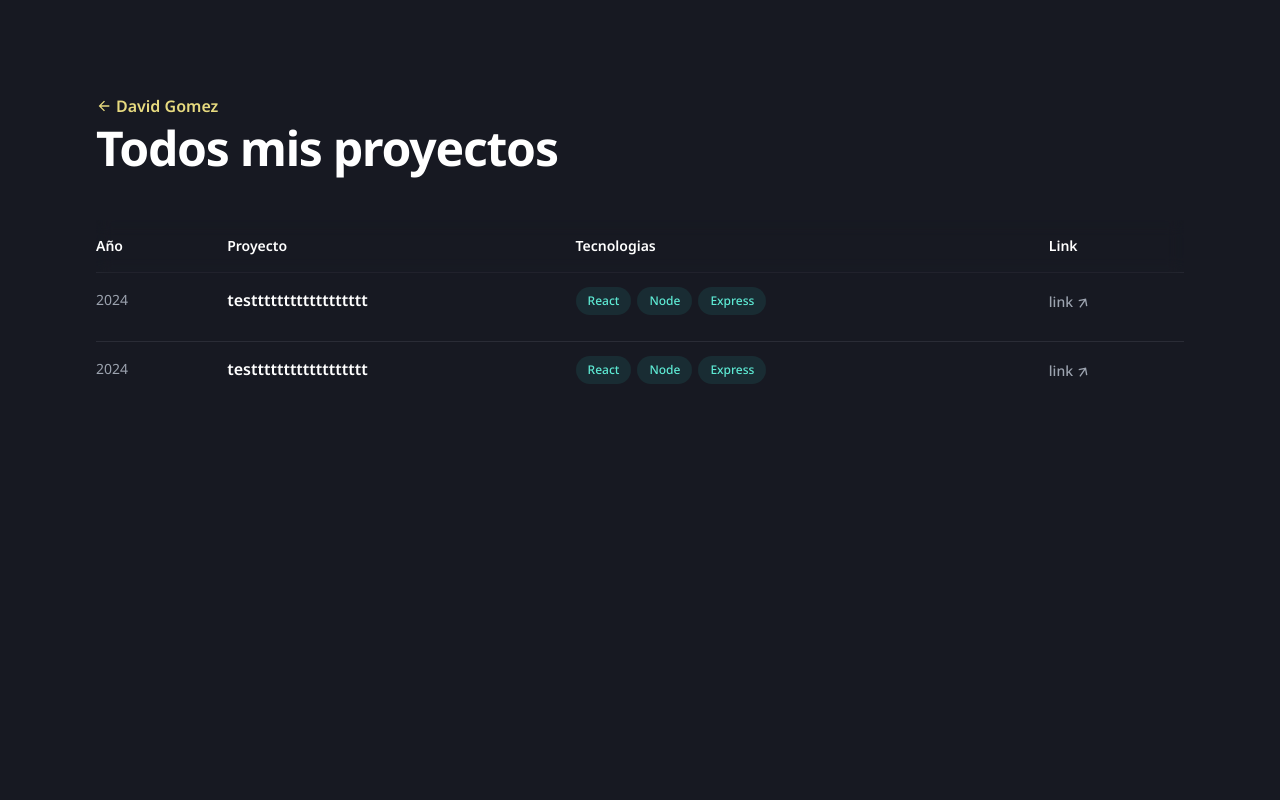
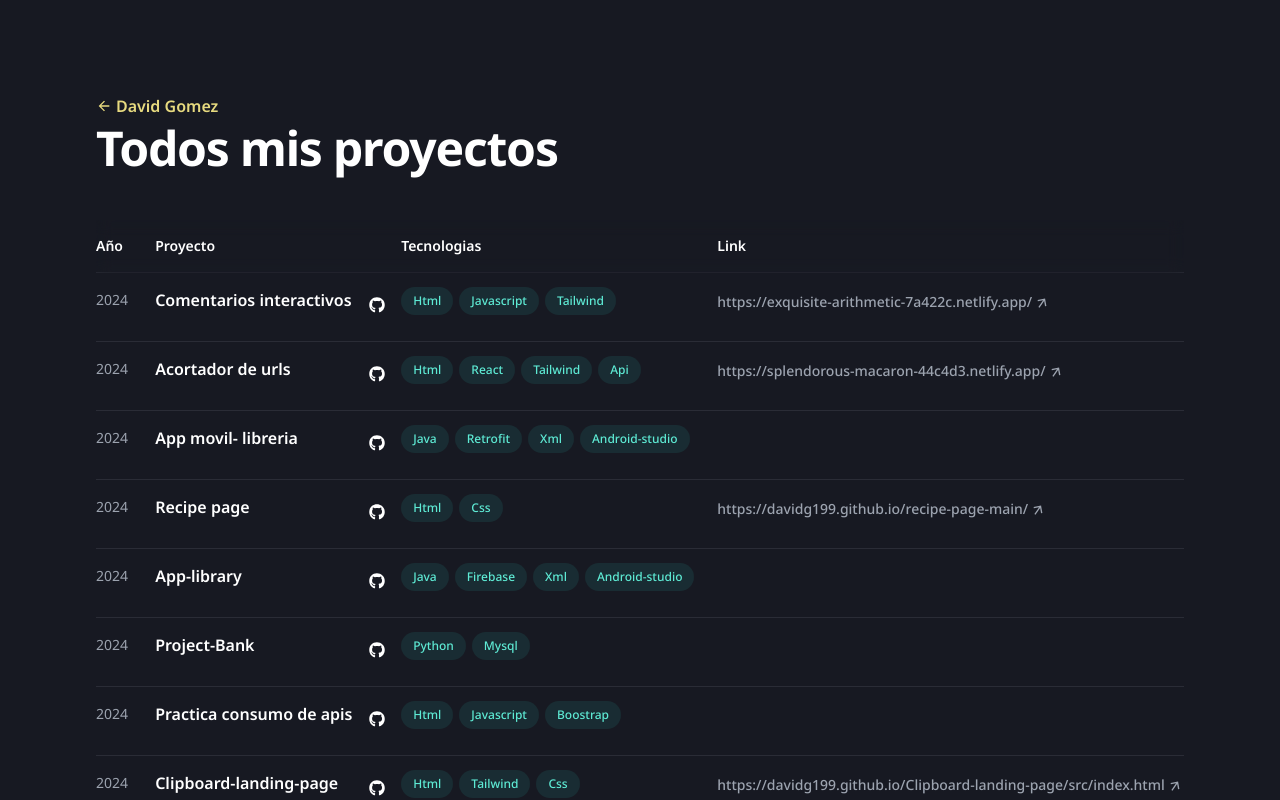
Before and after one commit to davidG199/Portafolio-web, a React (Vite) app: page /ProjectsPage in a window 1280 px wide. Shown: the top 800 px of the page. Built offline with nearby package versions, Linux system fonts and the light colour scheme.

Commit message:
tabla de proyectos lista

```diff
--- a/src/components/projects.jsx
+++ b/src/components/projects.jsx
@@ -13,6 +13,7 @@ import { FaPython } from "react-icons/fa";
 import { SiFastapi } from "react-icons/si";
 import { DiMsqlServer } from "react-icons/di";
 import { Link } from "react-router-dom";
+import { FaCss3Alt } from "react-icons/fa";
 
 function Projects() {
   const TAGS = {
@@ -71,6 +72,11 @@ function Projects() {
       class: "bg-[#009485] text-white",
       icon: SiFastapi,
     },
+    CSS: {
+      name: "CSS",
+      class: "bg-[#317bc7fc] text-white",
+      icon: FaCss3Alt,
+    }
   };
 
   const PROJECTS = [
@@ -82,14 +88,14 @@ function Projects() {
       image: "../projects/renta-car.webp",
       link: "https://renta-car-ser.netlify.app/",
       github: "https://github.com/davidG199/RentaCar-localStorage",
-      tags: [TAGS.BOOSTRAP, TAGS.RESPONSIVE, TAGS.JAVASCRIPT, TAGS.HTML],
+      tags: [TAGS.BOOSTRAP, TAGS.RESPONSIVE, TAGS.JAVASCRIPT, TAGS.HTML, TAGS.CSS],
     },
     {
       id: 2,
       title: "Project Athena",
       description:
         "Sitio web para administrar una biblioteca, permite guardar, buscar, eliminar y editar libros, tambien regitra y permite iniciar sesion. se utiliza una api creada con fastapi y sql server para guardar los datos.",
-      link: "",
+      link: "https://github.com/jefer9/Proyecto-Integrador",
       github: "https://github.com/jefer9/Proyecto-Integrador",
       image: "../projects/proyecto-integrador.webp",
       tags: [
@@ -110,7 +116,7 @@ function Projects() {
       link: "https://peaceful-meerkat-e812e6.netlify.app/",
       github: "https://github.com/davidG199/Ecommerce-react-vite-and-tailwind",
       image: "/projects/project1.webp",
-      tags: [TAGS.REACT, TAGS.TAILWIND, TAGS.RESPONSIVE, TAGS.PLATZI],
+      tags: [TAGS.REACT, TAGS.TAILWIND, TAGS.RESPONSIVE, TAGS.PLATZI, TAGS.HTML],
     },
   ];
 
--- a/src/components/tableProjects.jsx
+++ b/src/components/tableProjects.jsx
@@ -1,21 +1,89 @@
 import { IoMdArrowBack } from "react-icons/io";
+import { FaGithub } from "react-icons/fa";
 
 function TableProjects() {
   const PROJECTS = [
     {
       id: 1,
       año: 2024,
-      proyecto: "testttttttttttttttttt",
-      link: "link",
-      tecnologias: ["React", "Node", "Express"],
+      proyecto: "Comentarios interactivos",
+      link: "https://exquisite-arithmetic-7a422c.netlify.app/",
+      github: "https://github.com/davidG199/comentarios-interactivos",
+      tecnologias: ["Html", "Javascript", "Tailwind"],
     },
     {
       id: 2,
       año: 2024,
-      proyecto: "testttttttttttttttttt",
-      link: "link",
-      tecnologias: ["React", "Node", "Express"],
+      proyecto: "Acortador de urls",
+      link: "https://splendorous-macaron-44c4d3.netlify.app/",
+      github: "https://github.com/davidG199/acortador-de-urls",
+      tecnologias: ["Html", "React", "Tailwind", "Api"],
     },
+    {
+      id: 3,
+      año: 2024,
+      proyecto: "App movil- libreria",
+      link: "",
+      github: "https://github.com/davidG199/app-java-movil",
+      tecnologias: ["Java", "Retrofit", "Xml", "Android-studio"],
+    },
+    {
+      id: 4,
+      año: 2024,
+      proyecto: "Recipe page",
+      link: "https://davidg199.github.io/recipe-page-main/",
+      github: "https://github.com/davidG199/recipe-page-main",
+      tecnologias: ["Html", "Css"],
+    },
+    {
+      id: 5,
+      año: 2024,
+      proyecto: "App-library",
+      link: "",
+      github: "https://github.com/davidG199/app-library",
+      tecnologias: ["Java", "Firebase", "Xml", "Android-studio"],
+    },
+    {
+      id: 6,
+      año: 2024,
+      proyecto: "Project-Bank",
+      link:"",
+      github: "https://github.com/jefer9/Project_Bank",
+      tecnologias: ["Python", "Mysql"],
+    },
+    {
+      id: 7,
+      año: 2024,
+      proyecto: "Practica consumo de apis",
+      link: "",
+      github: "https://github.com/davidG199/consumo-de-apis",
+      tecnologias: ["Html", "Javascript", "Boostrap"],
+    },
+    {
+      id: 8,
+      año: 2024,
+      proyecto: "Clipboard-landing-page",
+      link: "https://davidg199.github.io/Clipboard-landing-page/src/index.html",
+      github: "https://github.com/davidG199/Clipboard-landing-page",
+      tecnologias: ["Html", "Tailwind", "Css"],
+    },
+    {
+      id: 9,
+      año: 2023,
+      proyecto: "Todo-Machine",
+      link: "https://davidg199.github.io/ToDo-machine-react/",
+      github: "https://github.com/davidG199/ToDo-machine-react",
+      tecnologias: ["Html", "React", "Css"],
+    },
+    {
+      id: 10,
+      año: 2023,
+      proyecto: "SGDP",
+      link: "https://davidg199.github.io/SGDP/modulos/inicio/menu",
+      github: "https://github.com/davidG199/SGDP",
+      tecnologias: ["Html", "Boostrap", "Css"],
+    }
+
   ];
 
   return (
@@ -29,12 +97,14 @@ function TableProjects() {
             <th scope="col" className="py-4 pr-8 text-sm font-semibold">
               Proyecto
             </th>
+            <th scope="col" className="hidden md:table-cell py-4 pr-8"></th>
             <th
               scope="col"
-              className="hidden md:table-cell py-4 pr-8 text-sm font-semibold"
+              className="hidden lg:table-cell py-4 pr-8 text-sm font-semibold"
             >
               Tecnologias
             </th>
+
             <th
               scope="col"
               className="hidden sm:table-cell py-4 pr-8 text-sm font-semibold"
@@ -44,7 +114,7 @@ function TableProjects() {
           </tr>
         </thead>
         <tbody>
-          {PROJECTS.map(({ id, año, proyecto, link, tecnologias }) => (
+          {PROJECTS.map(({ id, año, proyecto, link, github, tecnologias }) => (
             <tr
               key={id}
               className="border-b border-slate-300/10 last:border-none"
@@ -52,15 +122,23 @@ function TableProjects() {
               <td className="py-4 pr-4 align-top text-sm">
                 <div className="translate-y-px text-gray-400">{año}</div>
               </td>
+
               <td className="py-4 pr-4 align-top font-semibold leading-snug">
                 <div>{proyecto}</div>
               </td>
+
+              <td className="hidden md:table-cell">
+                <a className=" inline-block" href={github} target="_blank">
+                  <FaGithub />
+                </a>
+              </td>
+
               <td className="hidden py-4 pr-4 align-top lg:table-cell">
                 <ul className="flex -translate-y-1.5 flex-wrap">
                   {tecnologias.map((tech, index) => (
                     <li
                       key={index}
-                      className="text-sm text-slate-400 my-1 mr-1.5"
+                      className="text-sm text-yellow-200 my-1 mr-1.5"
                     >
                       <div className="flex items-center rounded-full bg-teal-400/10 px-3 py-1 text-xs font-medium leading-5 text-teal-300">
                         {tech}
@@ -69,14 +147,22 @@ function TableProjects() {
                   ))}
                 </ul>
               </td>
+              {link.length > 0 ? (
                 <td className="hidden py-4 align-top sm:table-cell">
-                <a href={link} className="text-gray-400 inline-flex font-medium leading-tight hover:text-yellow-200/90 focus-visible:text-yellow-200 text-sm group/link" target="_blank">
+                  <a
+                    href={link}
+                    className="text-gray-400 inline-flex font-medium leading-tight hover:text-yellow-200/90 focus-visible:text-yellow-200 text-sm group/link"
+                    target="_blank"
+                  >
                     <span className=" inline-block">
                       {link}
                       <IoMdArrowBack className=" inline-block h-4 w-4 shrink-0 transition-transform group-hover/link:-translate-y-1 group-hover/link:translate-x-1 group-focus-visible/link:-translate-y-1 group-focus-visible/link:translate-x-1 motion-reduce:transition-none ml-0.5 rotate-[125deg]" />
                     </span>
                   </a>
                 </td>
+              ) : (
+                ""
+              )}
             </tr>
           ))}
         </tbody>
```
Lines whose indentation alone changed are shown as unchanged.
